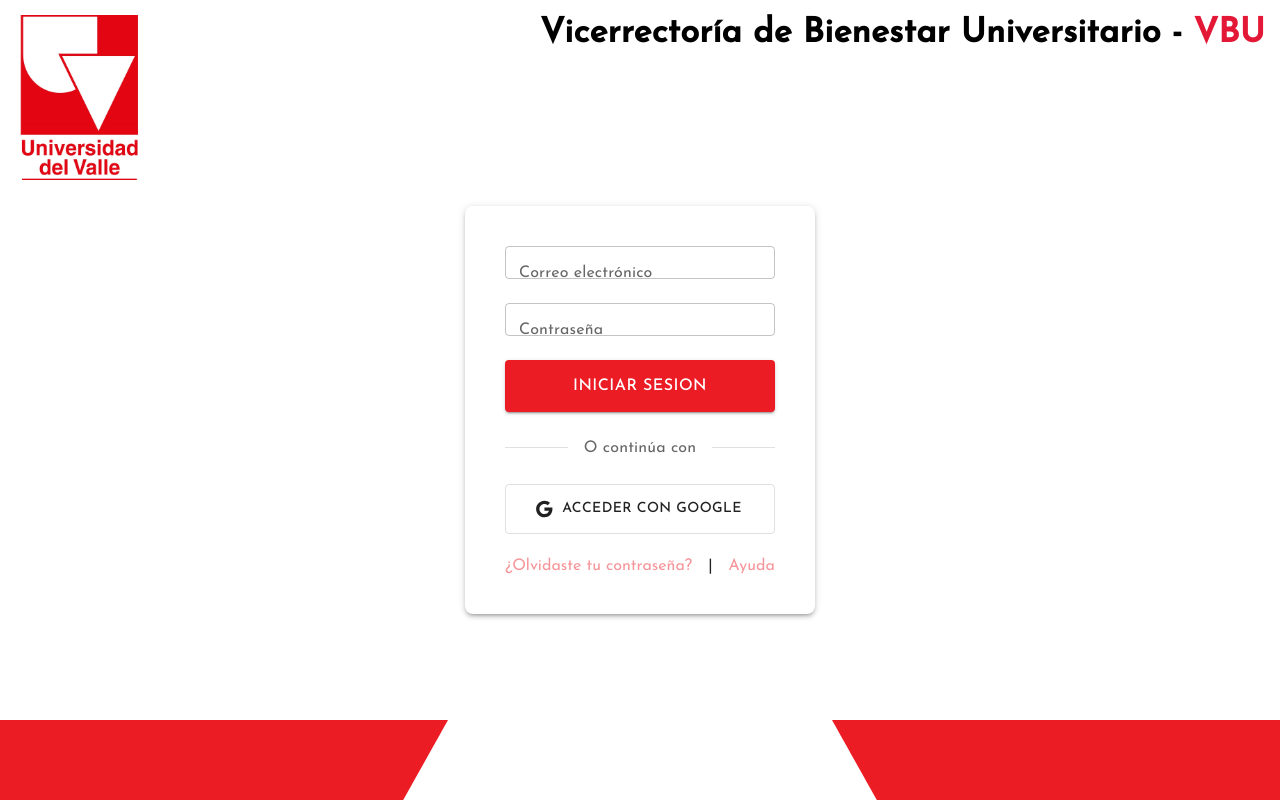
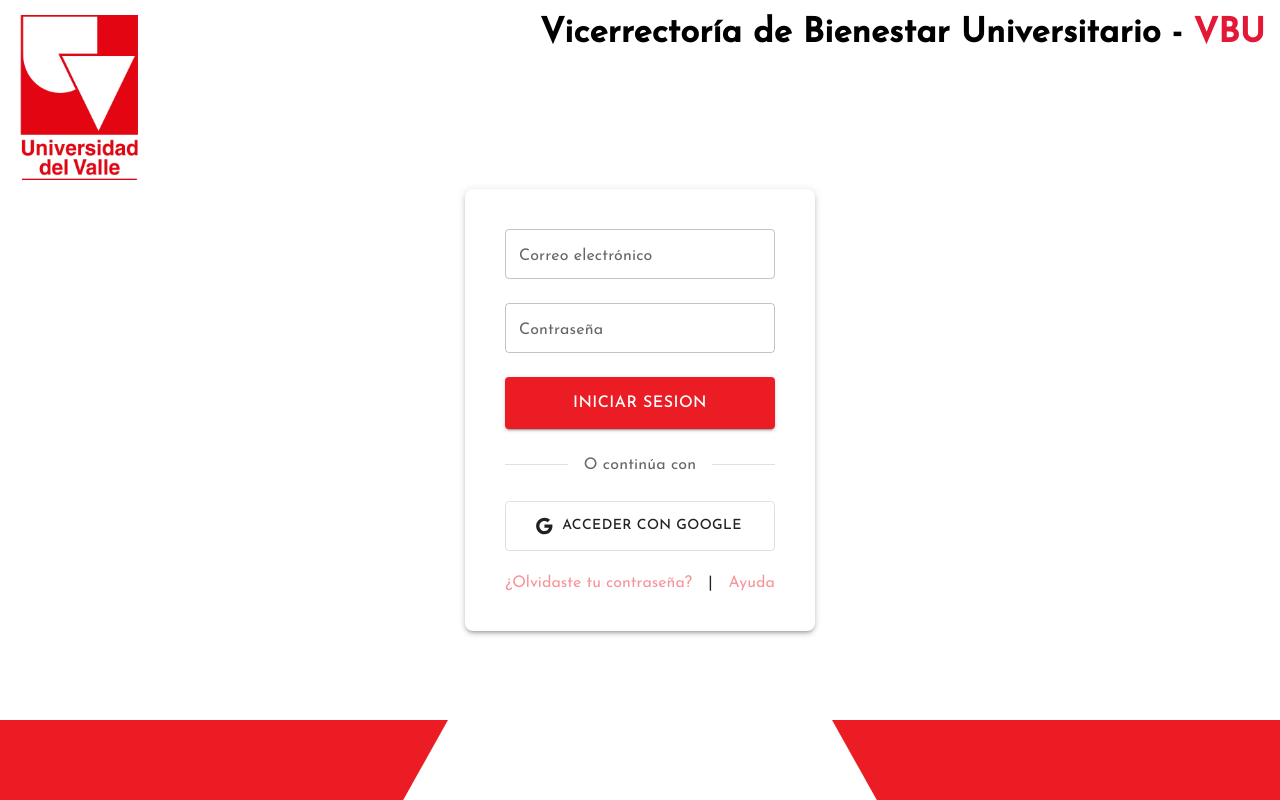
Before and after one commit to bienestar-siac/SIBUV, a React (Vite) app: page / in a window 1280 px wide. Built offline with nearby package versions, Linux system fonts and the light colour scheme.

Commit message:
login module

```diff
--- a/src/Components/Home/Login.tsx
+++ b/src/Components/Home/Login.tsx
@@ -108,6 +108,11 @@
                   variant="outlined"
                   fullWidth
                   value={email}
+                  sx={{
+                     'input': {
+                        padding: '25px'
+                     }
+                  }}
                   onChange={(e) => setEmail(e.target.value)}
                 />
                 <TextField
@@ -116,6 +121,11 @@
                   variant="outlined"
                   fullWidth
                   value={password}
+                  sx={{
+                    'input': {
+                       padding: '25px'
+                    }
+                 }}
                   onChange={(e) => setPassword(e.target.value)}
                 />
                 <Button
```
Also changed, not shown: 6 other files (tests, documents, lock files or other folders).
